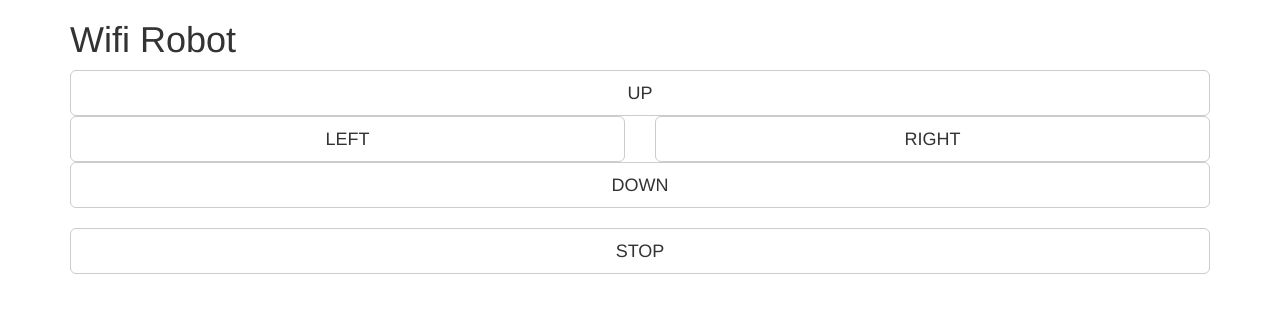
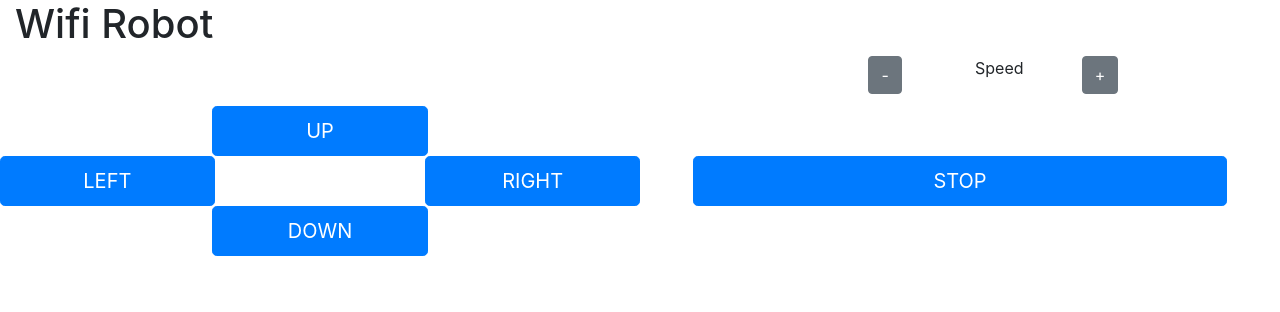
Before and after one commit to teuncortooms/Car_ESP32, a plain HTML site: page data/index.html in a window 1280 px wide. Drawn offline with nearby package versions, Linux system fonts and the light colour scheme.

Commit message:
Update to bootstrap 4

```diff
--- a/data/index.html
+++ b/data/index.html
@@ -4,37 +4,59 @@
 <head>
     <meta http-equiv="content-type" content="text/html;charset=UTF-8">
     <meta name="viewport" content="width=device-width, initial-scale=1">
-    <link rel="stylesheet" href="https://maxcdn.bootstrapcdn.com/bootstrap/3.4.1/css/bootstrap.min.css">
-    <script src="https://ajax.googleapis.com/ajax/libs/jquery/3.3.1/jquery.min.js"></script>
-    <script src="https://maxcdn.bootstrapcdn.com/bootstrap/3.4.1/js/bootstrap.min.js"></script>
+    <!-- Bootstrap -->
+    <link rel="stylesheet" href="https://stackpath.bootstrapcdn.com/bootstrap/4.5.0/css/bootstrap.min.css" integrity="sha384-9aIt2nRpC12Uk9gS9baDl411NQApFmC26EwAOH8WgZl5MYYxFfc+NcPb1dKGj7Sk" crossorigin="anonymous">
+    <script src="https://code.jquery.com/jquery-3.5.1.slim.min.js" integrity="sha384-DfXdz2htPH0lsSSs5nCTpuj/zy4C+OGpamoFVy38MVBnE+IbbVYUew+OrCXaRkfj" crossorigin="anonymous"></script>
+    <script src="https://cdn.jsdelivr.net/npm/popper.js@1.16.0/dist/umd/popper.min.js" integrity="sha384-Q6E9RHvbIyZFJoft+2mJbHaEWldlvI9IOYy5n3zV9zzTtmI3UksdQRVvoxMfooAo" crossorigin="anonymous"></script>
+    <script src="https://stackpath.bootstrapcdn.com/bootstrap/4.5.0/js/bootstrap.min.js" integrity="sha384-OgVRvuATP1z7JjHLkuOU7Xw704+h835Lr+6QL9UvYjZE3Ipu6Tp75j7Bh/kR0JKI" crossorigin="anonymous"></script>
+
     <title>Wifi Robot</title>
+
+    <style>
+        .row {
+            height: 50px;
+        }
+    </style>
 </head>
 
+
+
 <body>
-    <div class="container">
+    <div class="container-fluid">
         <h1>Wifi Robot</h1>
+        <div class="row justify-content-end">
+            <div class="col-1"><input type=button class="btn btn-secondary" value='-' onmousedown=location.href='/?SLOWDOWN'></div>
+            <div class="col-1">Speed</div>
+            <div class="col-1"><input type=button class="btn btn-secondary" value='+' onmousedown=location.href='/?SPEEDUP'></div>
+            <div class="col-1"></div>
+        </div>
+
         <div class="row">
-            <div class="col-xs-12">
-                <input type=button class="btn btn-default btn-lg btn-block" value='UP' onmousedown=location.href='/?GO_UP'>
+            <div class="col-xs-12 col-sm-6">
+                <div class="row">
+                    <div class="col"></div>
+                    <input type=button class="btn btn-primary btn-lg col" value='UP' onmousedown=location.href='/?GO_UP'>
+                    <div class="col"></div>
+                </div>
+                <div class="row">
+                    <input type=button class="btn btn-primary btn-lg col" value='LEFT' onmousedown=location.href='/?GO_LEFT'>
+                    <div class="col"></div>
+                    <input type=button class="btn btn-primary btn-lg col" value='RIGHT' onmousedown=location.href='/?GO_RIGHT'>
+                </div>
+                <div class="row">
+                    <div class="col"></div>
+                    <input type=button class="btn btn-primary btn-lg col" value='DOWN' onmousedown=location.href='/?GO_DOWN'>
+                    <div class="col"></div>
+                </div>
             </div>
-        </div>
-        <div class="row">
-            <div class="col-xs-6">
-                <input type=button class="btn btn-default btn-lg btn-block" value='LEFT' onmousedown=location.href='/?GO_LEFT'>
-            </div>
-            <div class="col-xs-6">
-                <input type=button class="btn btn-default btn-lg btn-block" value='RIGHT' onmousedown=location.href='/?GO_RIGHT'>
-            </div>
-        </div>
-        <div class="row">
-            <div class="col-xs-12">
-                <input type=button class="btn btn-default btn-lg btn-block" value='DOWN' onmousedown=location.href='/?GO_DOWN'>
-            </div>
-        </div>
-        <div class="row">
-            <div class="col-xs-12">
-                <br />
-                <input type=button class="btn btn-default btn-lg btn-block" value='STOP' onmousedown=location.href='/?STOP'>
+            <div class="col-12 col-sm-6">
+                <div class="row"></div>
+                <div class="row">
+                    <div class="col-1"></div>
+                    <input type=button class="btn btn-primary btn-lg col-10" value='STOP' onmousedown=location.href='/?STOP'>
+                    <div class="col-1"></div>
+                </div>
+                <div class="row"></div>
             </div>
         </div>
     </div>
```
Also changed, not shown: 1 other file.
